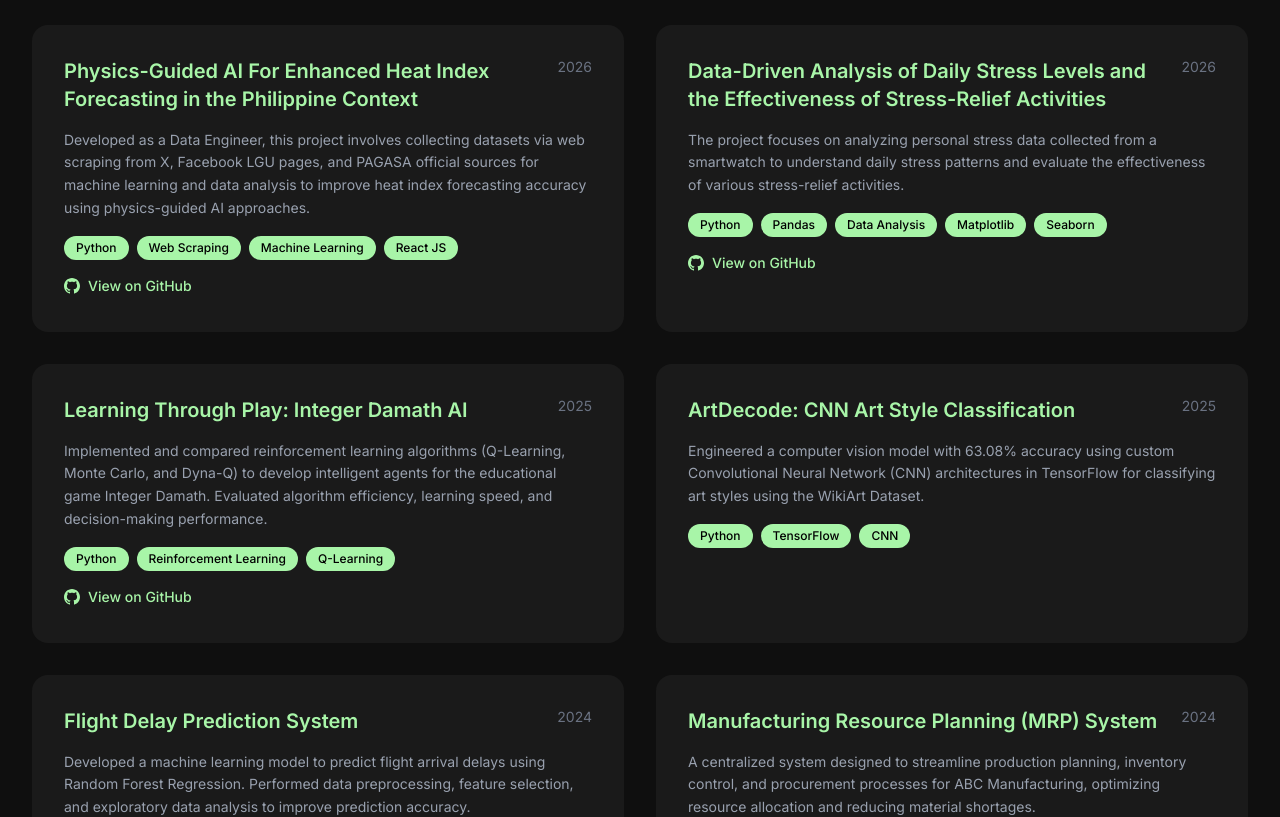
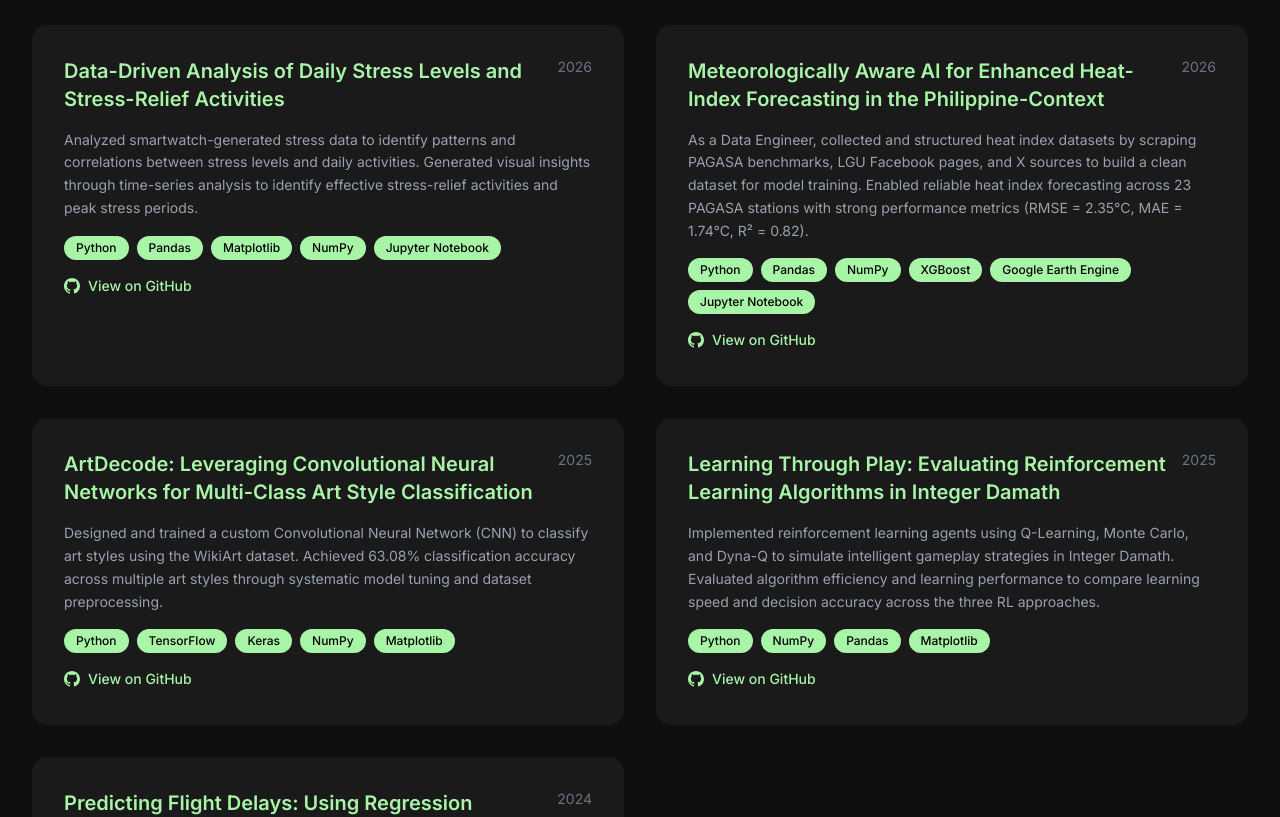
Before and after one commit to Gkcoli/Coli_Website, a Next.js app: page / in a window 1280 px wide. Shown: the part 2040-2857 px from the top of the page. Built offline with nearby package versions, Linux system fonts and the light colour scheme.

Commit message:
Updatee ulit

```diff
--- a/app/page.tsx
+++ b/app/page.tsx
@@ -17,44 +17,39 @@ export default function Home() {
 
   const projects = [
     {
-      title: "Physics-Guided AI For Enhanced Heat Index Forecasting in the Philippine Context",
+      title: "Data-Driven Analysis of Daily Stress Levels and Stress-Relief Activities",
       year: "2026",
-      description: "Developed as a Data Engineer, this project involves collecting datasets via web scraping from X, Facebook LGU pages, and PAGASA official sources for machine learning and data analysis to improve heat index forecasting accuracy using physics-guided AI approaches.",
-      technologies: ["Python", "Web Scraping", "Machine Learning", "React JS"],
+      description: "Analyzed smartwatch-generated stress data to identify patterns and correlations between stress levels and daily activities. Generated visual insights through time-series analysis to identify effective stress-relief activities and peak stress periods.",
+      technologies: ["Python", "Pandas", "Matplotlib", "NumPy", "Jupyter Notebook"],
+      github_url: "https://github.com/Gkcoli/Data-Driven-Analysis-of-Daily-Stress-Levels-and-the-Effectiveness-of-Stress-Relief-Activities"
+    },
+    {
+      title: "Meteorologically Aware AI for Enhanced Heat-Index Forecasting in the Philippine-Context",
+      year: "2026",
+      description: "As a Data Engineer, collected and structured heat index datasets by scraping PAGASA benchmarks, LGU Facebook pages, and X sources to build a clean dataset for model training. Enabled reliable heat index forecasting across 23 PAGASA stations with strong performance metrics (RMSE = 2.35°C, MAE = 1.74°C, R² = 0.82).",
+      technologies: ["Python", "Pandas", "NumPy", "XGBoost", "Google Earth Engine", "Jupyter Notebook"],
       github_url: "https://github.com/machiwao/Meteorologically-aware-AI-for-Enhanced-Heat-Index-Forecasting-in-the-Philippine-Context"
     },
     {
-      title: "Data-Driven Analysis of Daily Stress Levels and the Effectiveness of Stress-Relief Activities",
-      year: "2026",
-      description: "The project focuses on analyzing personal stress data collected from a smartwatch to understand daily stress patterns and evaluate the effectiveness of various stress-relief activities.",
-      technologies: ["Python", "Pandas", "Data Analysis", "Matplotlib", "Seaborn"],
-      github_url: "https://github.com/Gkcoli/Data-Driven-Analysis-of-Daily-Stress-Levels-and-the-Effectiveness-of-Stress-Relief-Activities"
+      title: "ArtDecode: Leveraging Convolutional Neural Networks for Multi-Class Art Style Classification",
+      year: "2025",
+      description: "Designed and trained a custom Convolutional Neural Network (CNN) to classify art styles using the WikiArt dataset. Achieved 63.08% classification accuracy across multiple art styles through systematic model tuning and dataset preprocessing.",
+      technologies: ["Python", "TensorFlow", "Keras", "NumPy", "Matplotlib"],
+      github_url: "https://github.com/machiwao/ArtDecode-Leveraging-Convolutional-Neural-Networks-for-Multi-Class-Art-Style-Classification"
     },
     {
-      title: "Learning Through Play: Integer Damath AI",
+      title: "Learning Through Play: Evaluating Reinforcement Learning Algorithms in Integer Damath",
       year: "2025",
-      description: "Implemented and compared reinforcement learning algorithms (Q-Learning, Monte Carlo, and Dyna-Q) to develop intelligent agents for the educational game Integer Damath. Evaluated algorithm efficiency, learning speed, and decision-making performance.",
-      technologies: ["Python", "Reinforcement Learning", "Q-Learning"],
+      description: "Implemented reinforcement learning agents using Q-Learning, Monte Carlo, and Dyna-Q to simulate intelligent gameplay strategies in Integer Damath. Evaluated algorithm efficiency and learning performance to compare learning speed and decision accuracy across the three RL approaches.",
+      technologies: ["Python", "NumPy", "Pandas", "Matplotlib"],
       github_url: "https://github.com/machiwao/Learning-Through-Play-Evaluating-Reinforcement-Learning-Algorithms-in-Integer-Damath"
     },
     {
-      title: "ArtDecode: CNN Art Style Classification",
-      year: "2025",
-      description: "Engineered a computer vision model with 63.08% accuracy using custom Convolutional Neural Network (CNN) architectures in TensorFlow for classifying art styles using the WikiArt Dataset.",
-      technologies: ["Python", "TensorFlow", "CNN"]
-    },
-    {
-      title: "Flight Delay Prediction System",
+      title: "Predicting Flight Delays: Using Regression Analysis",
       year: "2024",
-      description: "Developed a machine learning model to predict flight arrival delays using Random Forest Regression. Performed data preprocessing, feature selection, and exploratory data analysis to improve prediction accuracy.",
-      technologies: ["Python", "Random Forest", "Scikit-learn"],
+      description: "Built a machine learning model using Random Forest Regression to predict flight arrival delays based on operational and scheduling features. Achieved strong predictive performance through systematic feature selection and hyperparameter tuning.",
+      technologies: ["Python", "Scikit-learn", "Pandas", "Matplotlib", "Jupyter Notebook"],
       github_url: "https://github.com/Gkcoli/Predicting-Flight-Delays-A-Machine-Learning-Approach/tree/main"
-    },
-    {
-      title: "Manufacturing Resource Planning (MRP) System",
-      year: "2024",
-      description: "A centralized system designed to streamline production planning, inventory control, and procurement processes for ABC Manufacturing, optimizing resource allocation and reducing material shortages.",
-      technologies: ["Java", "Database", "Business Logic"]
     }
   ];
 
```
